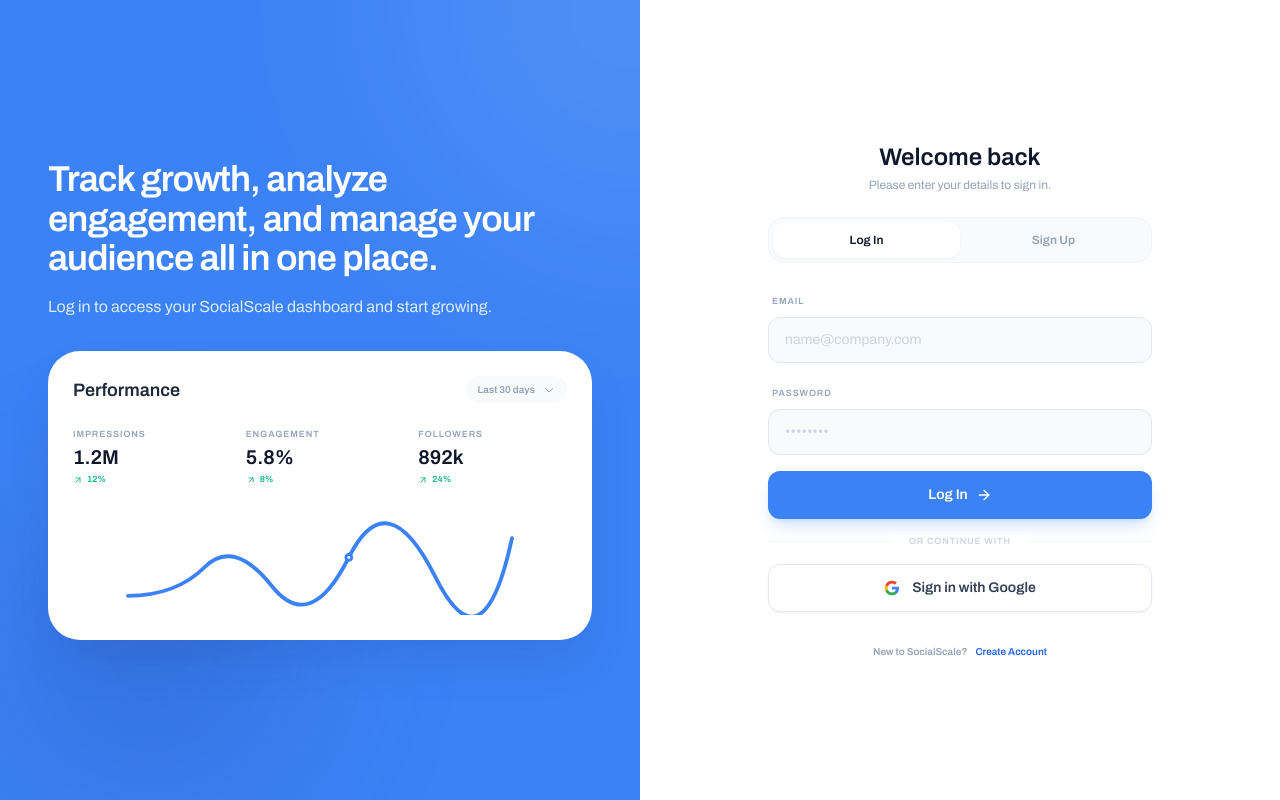
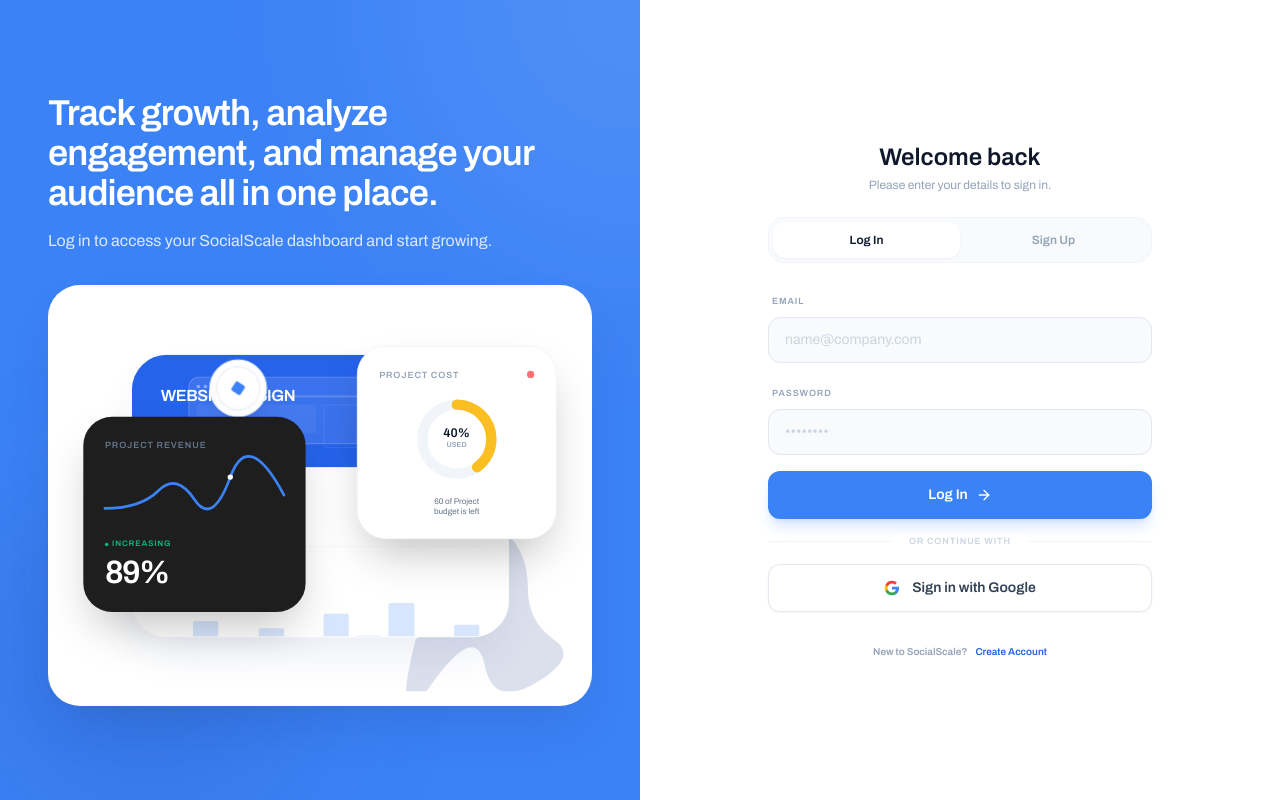
Before and after one commit to konthamsohith/socialscaleagency, a React (Vite) app: page /login in a window 1280 px wide. Built offline with nearby package versions, Linux system fonts and the light colour scheme; no server answers.

Commit message:
feat: replace login graph with multi-layered dashboard illustration

```diff
--- a/src/pages/Login.tsx
+++ b/src/pages/Login.tsx
@@ -119,82 +119,170 @@
                             }}
                             className="bg-white rounded-[2rem] p-6 shadow-2xl shadow-blue-900/20 border border-white/10"
                         >
+                            <div className="relative w-full aspect-[4/3] scale-90 xxl:scale-100">
+                                {/* Background Elements */}
                                 <motion.div
-                                variants={{
-                                    initial: { opacity: 0, y: 10 },
-                                    animate: { opacity: 1, y: 0 }
+                                    initial={{ opacity: 0 }}
+                                    animate={{ opacity: 0.15 }}
+                                    transition={{ delay: 1 }}
+                                    className="absolute -right-8 -bottom-8 w-48 h-48"
+                                >
+                                    <svg viewBox="0 0 200 200" className="w-full h-full text-blue-900 fill-current">
+                                        <path d="M100 10 C 130 10, 150 40, 150 80 Q 150 120, 180 140 T 160 190 T 100 170 T 40 190 T 20 140 Q 50 120, 50 80 C 50 40, 70 10, 100 10" />
+                                    </svg>
+                                </motion.div>
+
+                                {/* Floating Coins */}
+                                {[
+                                    { top: '10%', left: '25%', size: 'w-16', delay: 0.8, y: [0, -10, 0] },
+                                    { top: '35%', left: '15%', size: 'w-20', delay: 1.2, y: [0, -15, 0] },
+                                    { top: '25%', left: '70%', size: 'w-12', delay: 1.5, y: [0, -8, 0] },
+                                ].map((coin, i) => (
+                                    <motion.div
+                                        key={i}
+                                        initial={{ opacity: 0, scale: 0 }}
+                                        animate={{
+                                            opacity: 1,
+                                            scale: 1,
+                                            y: coin.y
                                         }}
-                                className="flex justify-between items-center mb-6"
+                                        transition={{
+                                            scale: { delay: coin.delay, type: 'spring' },
+                                            y: { repeat: Infinity, duration: 3 + i, ease: "easeInOut" }
+                                        }}
+                                        className={`absolute ${coin.size} aspect-square z-20`}
+                                        style={{ top: coin.top, left: coin.left }}
                                     >
-                                <h3 className="text-lg font-bold text-slate-800">Performance</h3>
-                                <div className="flex items-center gap-2 text-[10px] font-bold text-slate-400 bg-slate-50 px-3 py-1.5 rounded-full">
-                                    Last 30 days
-                                    <svg className="w-3 h-3" fill="none" viewBox="0 0 24 24" stroke="currentColor">
-                                        <path strokeLinecap="round" strokeLinejoin="round" strokeWidth={2} d="M19 9l-7 7-7-7" />
-                                    </svg>
+                                        <div className="w-full h-full rounded-full bg-white shadow-xl shadow-blue-900/10 border border-slate-100 flex items-center justify-center -rotate-12">
+                                            <div className="w-[80%] h-[80%] rounded-full border-2 border-slate-100 flex items-center justify-center">
+                                                <div className="w-3 h-3 bg-blue-500 rounded-sm rotate-45" />
+                                            </div>
+                                        </div>
+                                    </motion.div>
+                                ))}
+
+                                {/* Main White Card: Website Design */}
+                                <motion.div
+                                    initial={{ opacity: 0, y: 30 }}
+                                    animate={{ opacity: 1, y: 0 }}
+                                    transition={{ duration: 0.8, ease: "easeOut" }}
+                                    className="absolute inset-0 m-auto w-[85%] h-[85%] bg-white rounded-[2.5rem] shadow-2xl shadow-blue-900/10 border border-white overflow-hidden z-10"
+                                >
+                                    <div className="h-[40%] bg-blue-600 p-8 relative overflow-hidden">
+                                        <h4 className="text-white text-lg font-black tracking-tight uppercase">Website Design</h4>
+                                        <div className="absolute top-1/2 left-1/2 -translate-x-1/2 -translate-y-1/2 w-[70%] h-[60%] bg-white/10 rounded-xl border border-white/20 p-2">
+                                            <div className="flex gap-1 mb-2">
+                                                {[1, 2, 3].map(i => <div key={i} className="w-1 h-1 rounded-full bg-white/40" />)}
+                                            </div>
+                                            <div className="w-full h-[2px] bg-white/20 mb-2" />
+                                            <div className="grid grid-cols-2 gap-2 h-full">
+                                                <div className="bg-white/5 rounded h-8" />
+                                                <div className="border border-white/10 rounded h-12" />
+                                            </div>
+                                        </div>
+                                    </div>
+                                    <div className="p-8 space-y-8">
+                                        <div className="flex justify-between items-center pb-4 border-b border-slate-100 border-dashed">
+                                            <div>
+                                                <p className="text-[10px] font-black text-blue-400 uppercase tracking-widest leading-none mb-1">Project Owner</p>
+                                                <p className="text-sm font-bold text-slate-800 tracking-tight">Sarah Desayi</p>
+                                            </div>
+                                            <div className="w-10 h-10 rounded-full bg-amber-100 overflow-hidden border-2 border-white shadow-sm">
+                                                <div className="w-full h-full bg-gradient-to-br from-amber-400 to-orange-500" />
+                                            </div>
+                                        </div>
+
+                                        <div className="space-y-4">
+                                            <p className="text-[10px] font-black text-slate-400 uppercase tracking-widest leading-none">Project Hour</p>
+                                            <div className="flex items-end gap-2 h-20">
+                                                {[40, 70, 45, 60, 35, 80, 50, 95, 40, 65].map((h, i) => (
+                                                    <motion.div
+                                                        key={i}
+                                                        initial={{ height: 0 }}
+                                                        animate={{ height: `${h}%` }}
+                                                        transition={{ delay: 1.5 + (i * 0.05), duration: 0.8 }}
+                                                        className="flex-1 bg-blue-500/20 rounded-t-sm relative group"
+                                                    >
+                                                        <div className="absolute bottom-0 left-0 w-full bg-blue-500 rounded-t-sm transition-all h-1/3 group-hover:h-full" />
+                                                    </motion.div>
+                                                ))}
+                                            </div>
+                                            <div className="flex justify-between items-end">
+                                                <p className="text-[9px] font-bold text-slate-400 uppercase tracking-widest">Logged Hours</p>
+                                                <p className="text-2xl font-black text-blue-600 leading-none">16:00</p>
+                                            </div>
+                                        </div>
                                     </div>
                                 </motion.div>
 
-                            <div className="grid grid-cols-3 gap-6 mb-8">
-                                {[
-                                    { label: 'Impressions', value: '1.2M', trend: '12%' },
-                                    { label: 'Engagement', value: '5.8%', trend: '8%' },
-                                    { label: 'Followers', value: '892k', trend: '24%' }
-                                ].map((stat, i) => (
+                                {/* Overlapping Card: Project Revenue (Dark) */}
                                 <motion.div
-                                        key={i}
-                                        variants={{
-                                            initial: { opacity: 0, scale: 0.8 },
-                                            animate: { opacity: 1, scale: 1 }
-                                        }}
-                                        className="space-y-0.5"
+                                    initial={{ opacity: 0, x: -50, scale: 0.9 }}
+                                    animate={{ opacity: 1, x: 0, scale: 1 }}
+                                    transition={{ delay: 0.4, duration: 0.8 }}
+                                    className="absolute -left-4 bottom-[15%] w-[50%] bg-[#1E1E1E] rounded-[2rem] p-6 shadow-2xl z-30"
                                 >
-                                        <p className="text-[9px] font-bold text-slate-400 uppercase tracking-widest">{stat.label}</p>
-                                        <p className="text-xl font-black text-slate-900">{stat.value}</p>
-                                        <p className="text-emerald-500 text-[9px] font-bold flex items-center gap-1">
-                                            <ArrowRight className="w-2.5 h-2.5 -rotate-45" /> {stat.trend}
-                                        </p>
-                                    </motion.div>
-                                ))}
-                            </div>
-
-                            <motion.div
-                                variants={{
-                                    initial: { opacity: 0 },
-                                    animate: { opacity: 1 }
-                                }}
-                                className="relative h-24 w-full mt-2"
-                            >
-                                <svg viewBox="0 0 400 100" className="w-full h-full preserve-3d">
-                                    <defs>
-                                        <linearGradient id="lineGrad" x1="0" y1="0" x2="0" y2="1">
-                                            <stop offset="0%" stopColor="#3B82F6" stopOpacity="0.1" />
-                                            <stop offset="100%" stopColor="#3B82F6" stopOpacity="0" />
-                                        </linearGradient>
-                                    </defs>
+                                    <p className="text-[10px] font-black text-slate-500 uppercase tracking-widest mb-4">Project Revenue</p>
+                                    <div className="h-16 w-full relative mb-4">
+                                        <svg viewBox="0 0 200 60" className="w-full h-full overflow-visible">
                                             <motion.path
-                                        initial={{ pathLength: 0, opacity: 0 }}
-                                        animate={{ pathLength: 1, opacity: 1 }}
-                                        transition={{ duration: 1.5, delay: 1, ease: "easeInOut" }}
-                                        d="M 0 80 Q 50 80 80 50 T 150 70 T 230 40 T 320 60 T 400 20"
+                                                initial={{ pathLength: 0 }}
+                                                animate={{ pathLength: 1 }}
+                                                transition={{ delay: 1.2, duration: 1.5 }}
+                                                d="M 0 45 Q 40 45 60 25 T 100 35 T 140 10 T 200 30"
                                                 fill="none"
                                                 stroke="#3B82F6"
-                                        strokeWidth="4"
+                                                strokeWidth="3"
                                                 strokeLinecap="round"
                                             />
                                             <motion.circle
                                                 initial={{ scale: 0 }}
                                                 animate={{ scale: 1 }}
-                                        transition={{ delay: 2.5 }}
-                                        cx="230" cy="40" r="3" fill="white" stroke="#3B82F6" strokeWidth="3"
-                                    />
-                                    <motion.circle
-                                        animate={{ r: [3, 5, 3], opacity: [0.5, 0, 0.5] }}
-                                        transition={{ repeat: Infinity, duration: 2 }}
-                                        cx="230" cy="40" r="3" fill="transparent" stroke="#3B82F6" strokeWidth="1"
+                                                transition={{ delay: 2.7 }}
+                                                cx="140" cy="10" r="3" fill="white"
                                             />
                                         </svg>
+                                    </div>
+                                    <div className="space-y-1">
+                                        <p className="text-[9px] font-bold text-emerald-500 uppercase tracking-widest flex items-center gap-1">
+                                            <div className="w-1 h-1 rounded-full bg-emerald-500" />
+                                            Increasing
+                                        </p>
+                                        <p className="text-4xl font-black text-white tracking-tighter">89%</p>
+                                    </div>
                                 </motion.div>
+
+                                {/* Overlapping Card: Project Cost (Donut) */}
+                                <motion.div
+                                    initial={{ opacity: 0, x: 50, y: -30, scale: 0.9 }}
+                                    animate={{ opacity: 1, x: 0, y: 0, scale: 1 }}
+                                    transition={{ delay: 0.6, duration: 0.8 }}
+                                    className="absolute -right-4 top-[5%] w-[45%] bg-white rounded-[2rem] p-6 shadow-2xl z-30 border border-slate-100"
+                                >
+                                    <div className="flex items-center justify-between mb-4">
+                                        <p className="text-[10px] font-black text-slate-400 uppercase tracking-widest">Project Cost</p>
+                                        <div className="w-2 h-2 rounded-full bg-red-400" />
+                                    </div>
+                                    <div className="relative w-24 h-24 mx-auto mb-4">
+                                        <svg viewBox="0 0 100 100" className="w-full h-full -rotate-90">
+                                            <circle cx="50" cy="50" r="40" fill="none" stroke="#F1F5F9" strokeWidth="12" />
+                                            <motion.circle
+                                                initial={{ pathLength: 0 }}
+                                                animate={{ pathLength: 0.4 }}
+                                                transition={{ delay: 1.8, duration: 1.5, ease: "easeOut" }}
+                                                cx="50" cy="50" r="40" fill="none" stroke="#FBBF24" strokeWidth="12" strokeLinecap="round"
+                                            />
+                                        </svg>
+                                        <div className="absolute inset-0 flex flex-col items-center justify-center">
+                                            <p className="text-sm font-black text-slate-900 leading-none">40%</p>
+                                            <p className="text-[8px] font-bold text-slate-400 uppercase">used</p>
+                                        </div>
+                                    </div>
+                                    <p className="text-center text-[9px] font-medium text-slate-500 leading-tight">
+                                        60 of Project<br />budget is left
+                                    </p>
+                                </motion.div>
+                            </div>
                         </motion.div>
                     </div>
                 </div>
```
Lines whose indentation alone changed are shown as unchanged.
